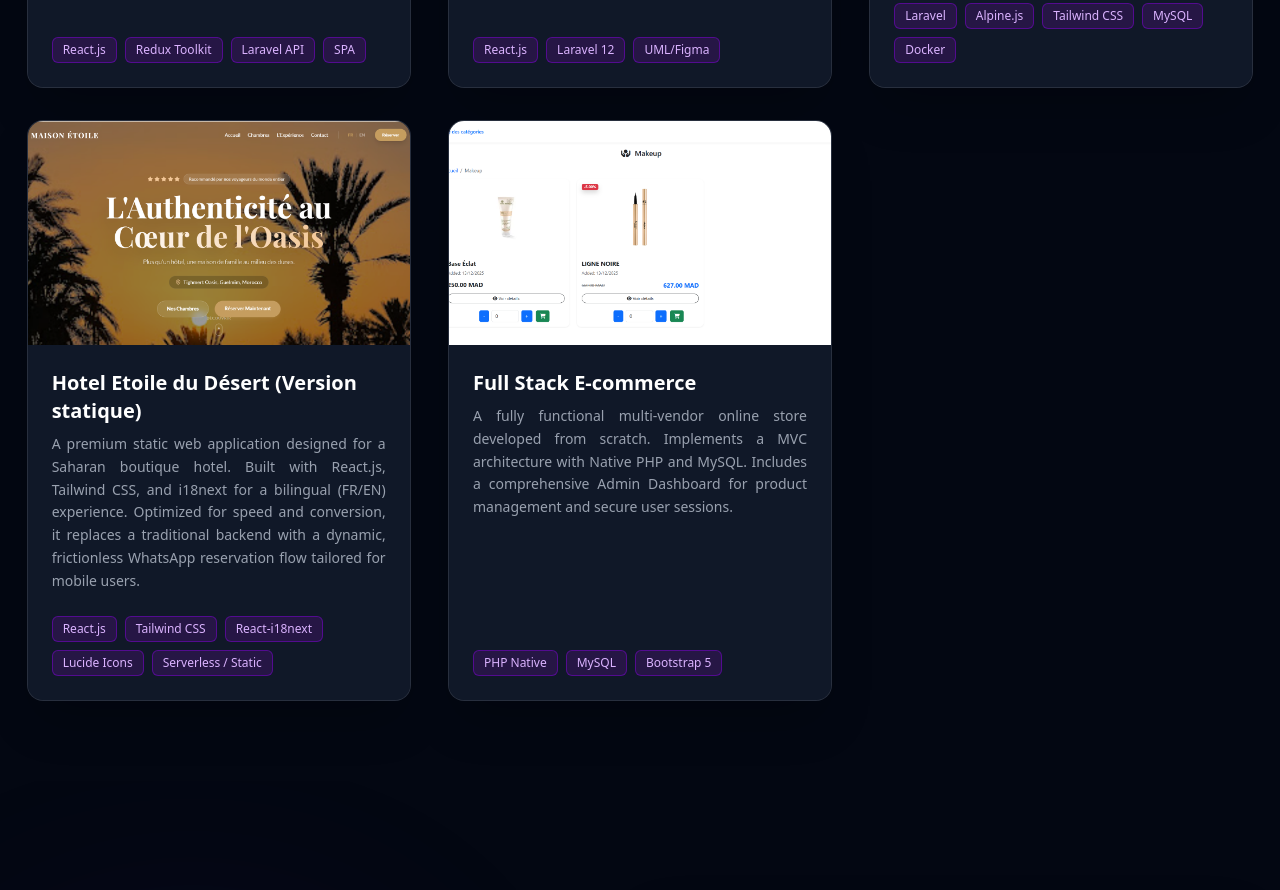
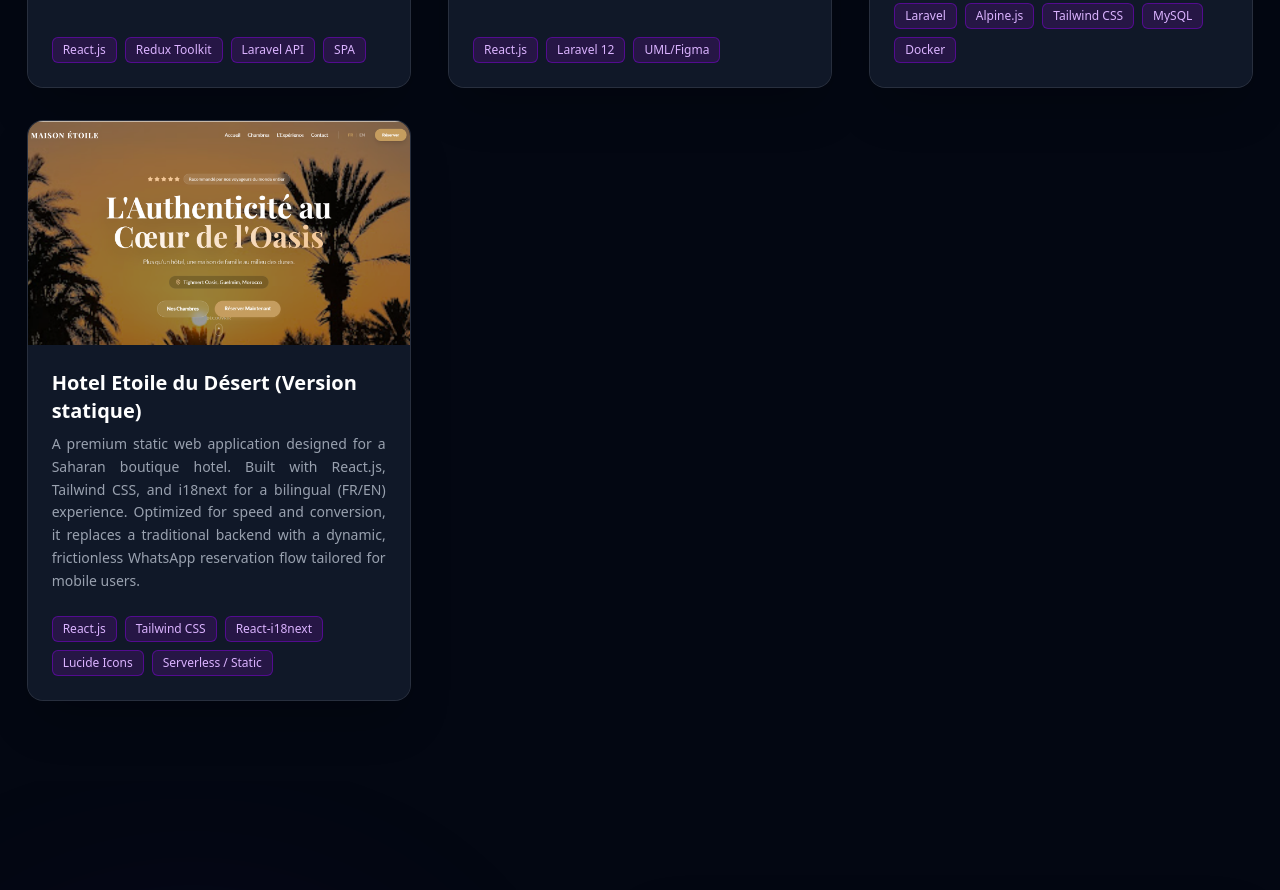
Before and after one commit to ABDELMAJID18990/my-portfolio, a React (Vite) app: page / in a window 1280 px wide. Shown: the part 3500-4390 px from the top of the page. Built offline with nearby package versions, Linux system fonts and the light colour scheme.

Commit message:
mise à jour

```diff
--- a/src/components/Projects.jsx
+++ b/src/components/Projects.jsx
@@ -42,15 +42,7 @@ const listProjects = [
     link: "https://github.com/ABDELMAJID18990/Maison-etoile-du-desert-statique",
    tech: ["React.js", "Tailwind CSS", "React-i18next", "Lucide Icons", "Serverless / Static"],
   },
-  {
-    id: 3,
-    title: "Full Stack E-commerce",
-    description:
-      "A fully functional multi-vendor online store developed from scratch. Implements a MVC architecture with Native PHP and MySQL. Includes a comprehensive Admin Dashboard for product management and secure user sessions.",
-    image: project3,
-    link: "https://github.com/ABDELMAJID18990/ecommerce-website-avec-php-natif",
-    tech: ["PHP Native", "MySQL", "Bootstrap 5"],
-  },
+
 
 
 ];
```
